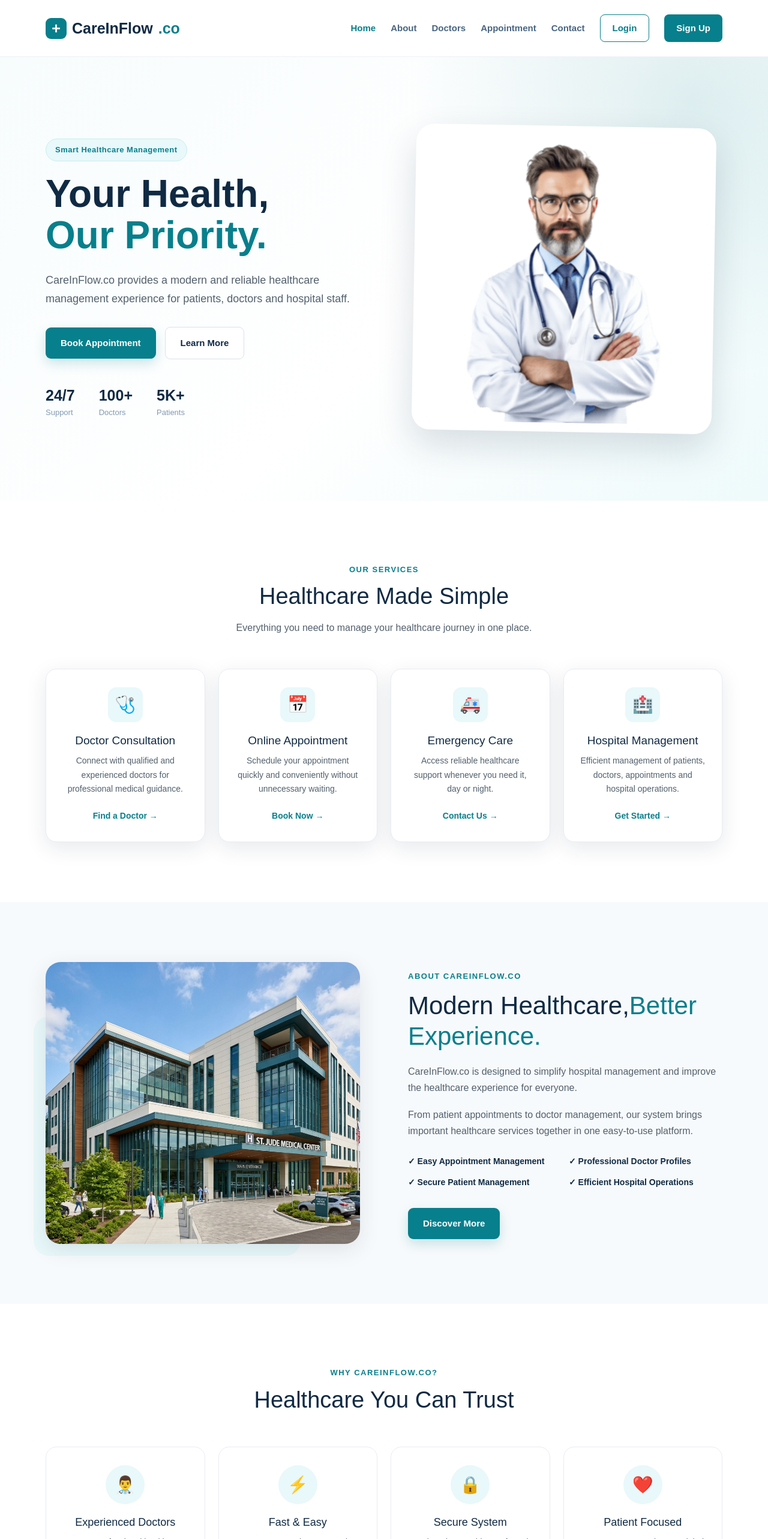
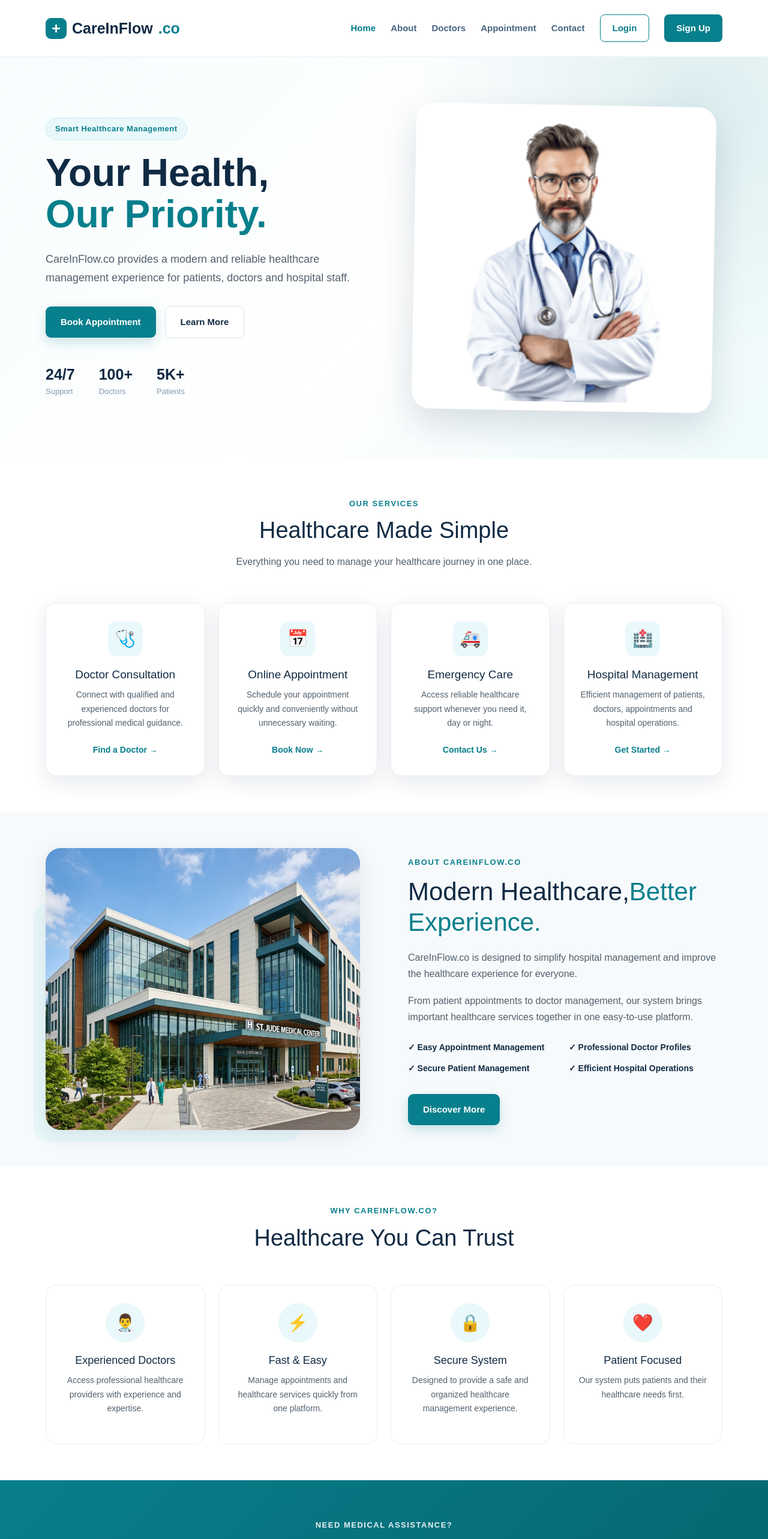
Before and after one commit to muhammadusmanalhaq/Hospital-Management-System, a React (Vite) app in the folder hospital-management-system/: page / in a window 1280 px wide. Shown: the top 2566 px of the page at 60% size. Built offline with nearby package versions, Linux system fonts and the light colour scheme; no server answers.

Commit message:
Reduce section padding from 100px to 60px, hero from 90px to 55px

```diff
--- a/hospital-management-system/src/assets/css/landing.css
+++ b/hospital-management-system/src/assets/css/landing.css
@@ -156,7 +156,7 @@ img {
             #ffffff 55%,
             #eefafb 100%
         );
-    padding: 90px 0;
+    padding: 55px 0;
     overflow: hidden;
 }
 
@@ -327,7 +327,7 @@ img {
 /* ================= SERVICES ================= */
 
 .services {
-    padding: 100px 0;
+    padding: 60px 0;
     background: var(--white);
 }
 
@@ -386,7 +386,7 @@ img {
 /* ================= ABOUT ================= */
 
 .about-section {
-    padding: 100px 0;
+    padding: 60px 0;
     background: var(--light);
 }
 
@@ -455,7 +455,7 @@ img {
 /* ================= WHY US ================= */
 
 .why-us {
-    padding: 100px 0;
+    padding: 60px 0;
     background: var(--white);
 }
 
@@ -504,7 +504,7 @@ img {
 /* ================= CTA ================= */
 
 .cta {
-    padding: 100px 0;
+    padding: 60px 0;
     background: linear-gradient(
         135deg,
         var(--primary),
```
